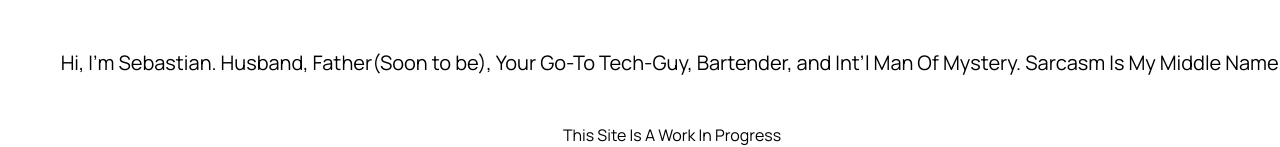
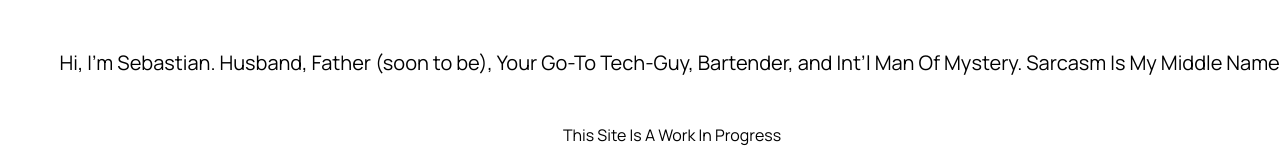
Before and after one commit to BasElDum/BasElDum, a plain HTML site: page index.html in a window 1280 px wide. Shown: the part 437-584 px from the top of the page. Drawn offline with Linux system fonts and the light colour scheme.

Commit message:
B.V. 1.0.1

```diff
--- a/index.html
+++ b/index.html
@@ -13,7 +13,7 @@
           Sebastian Dumoulin
         </h1>
         <p class="intro">
-          Hi, I'm Sebastian. Husband, Father(Soon to be), Your Go-To Tech-Guy, Bartender, and Int’l Man Of Mystery. Sarcasm Is My Middle Name.
+          Hi, I'm Sebastian. Husband, Father (soon to be), Your Go-To Tech-Guy, Bartender, and Int’l Man Of Mystery. Sarcasm Is My Middle Name.
         </p>
         <p> This Site Is A Work In Progress </p>
         <p>
```
